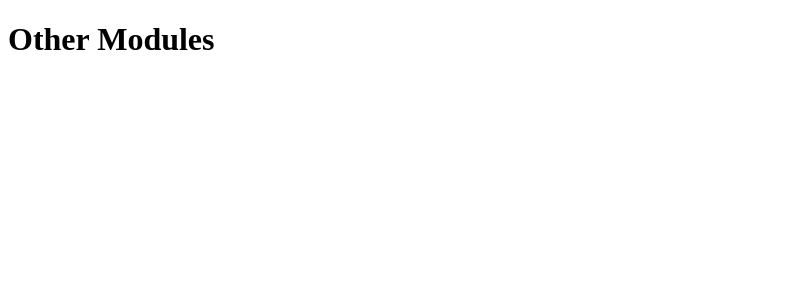
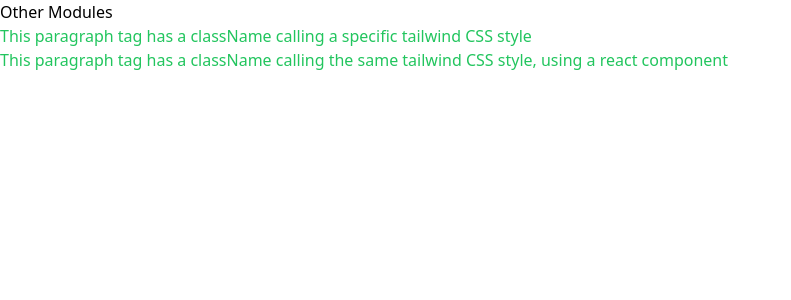
Before and after one commit to Jules-Bens-Aa/jb2a-wiki-nextra, a Next.js app: page /troubleshooting/foundryvtt/other-modules in a window 1280 px wide. Shown: the top 300 px of the page, without its empty margins (0-791 px from the left). Built offline with nearby package versions, Linux system fonts and the light colour scheme.

Commit message:
tailwind install and examples

```diff
--- a/package.json
+++ b/package.json
@@ -26,6 +26,9 @@
   },
   "devDependencies": {
     "@types/node": "18.11.10",
+    "autoprefixer": "^10.4.20",
+    "postcss": "^8.4.47",
+    "tailwindcss": "^3.4.14",
     "typescript": "^4.9.5"
   }
 }
--- a/pages/_app.jsx
+++ b/pages/_app.jsx
@@ -1,3 +1,5 @@
+import '../styles/globals.css'
+
 export default function App({ Component, pageProps }) {
     return <Component {...pageProps} />
-  }
+}
--- a/pages/troubleshooting/foundryvtt/online-hosting.mdx
+++ b/pages/troubleshooting/foundryvtt/online-hosting.mdx
@@ -1,11 +1,26 @@
 import { Tabs } from 'nextra/components'
+import { react } from 'react'
 
-# Online Hosting
+export function Title({ children }) {
+    return (
+        <h2 className="text-3xl font-bold underline">{ children }</h2>
+    )
+}
 
+export function Paragraph({ children }) {
+    return (
+        <p className="text-yellow-100">{ children }</p>
+    )
+}
 
 
 <Tabs items={['Forge', 'Molten Hosting', 'Foundry Server']} defaultIndex="0">
-  <Tabs.Tab>Let's talk about the Forge</Tabs.Tab>
-  <Tabs.Tab>This is text about Molten Hosting</Tabs.Tab>
-  <Tabs.Tab>What is Foundry Server?</Tabs.Tab>
+<Tabs.Tab>
+    <Title>Forge</Title>
+    <Paragraph>
+        If you're on the Forge
+    </Paragraph>
+</Tabs.Tab>
+<Tabs.Tab>This is text about Molten Hosting</Tabs.Tab>
+<Tabs.Tab>What is Foundry Server?</Tabs.Tab>
 </Tabs>
--- a/pages/troubleshooting/foundryvtt/other-modules.mdx
+++ b/pages/troubleshooting/foundryvtt/other-modules.mdx
@@ -1 +1,13 @@
+import { react } from 'react'
+
+export function Content({ children }) {
+    return (
+        <p className="text-green-500">{ children }</p>
+    )
+}
+
 # Other Modules
+
+<p className="text-green-500">This paragraph tag has a className calling a specific tailwind CSS style</p>
+
+<Content>This paragraph tag has a className calling the same tailwind CSS style, using a react component</Content>
--- /dev/null
+++ b/postcss.config.js
@@ -0,0 +1,6 @@
+module.exports = {
+  plugins: {
+    tailwindcss: {},
+    autoprefixer: {},
+  },
+}
--- /dev/null
+++ b/styles/globals.css
@@ -0,0 +1,3 @@
+@tailwind base;
+@tailwind components;
+@tailwind utilities;
--- /dev/null
+++ b/tailwind.config.js
@@ -0,0 +1,15 @@
+/** @type {import('tailwindcss').Config} */
+module.exports = {
+  content: [
+    "./app/**/*.{js,ts,jsx,tsx,mdx}",
+    "./pages/**/*.{js,ts,jsx,tsx,mdx}",
+    "./components/**/*.{js,ts,jsx,tsx,mdx}",
+
+    // Or if using `src` directory:
+    "./src/**/*.{js,ts,jsx,tsx,mdx}",
+  ],
+  theme: {
+    extend: {},
+  },
+  plugins: [],
+}
```
Also changed, not shown: 1 other file (tests, documents, lock files or other folders).
